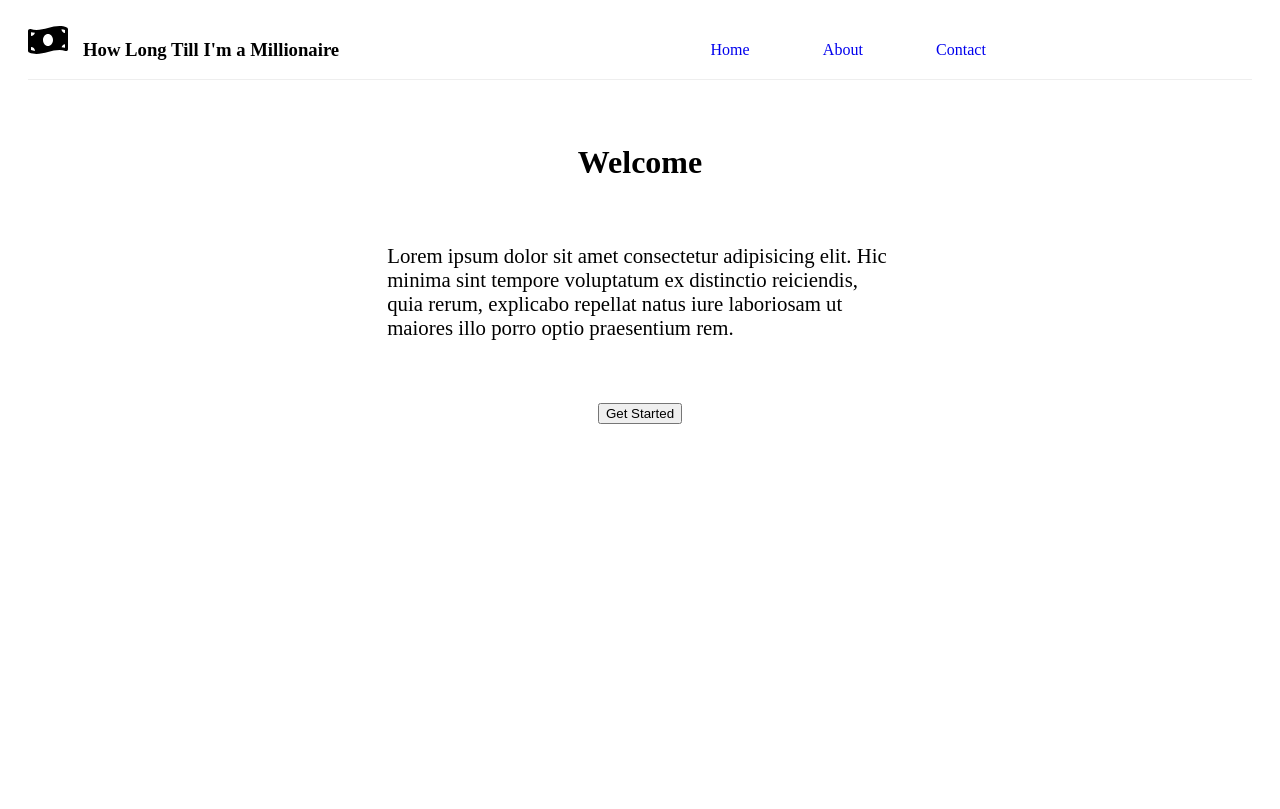
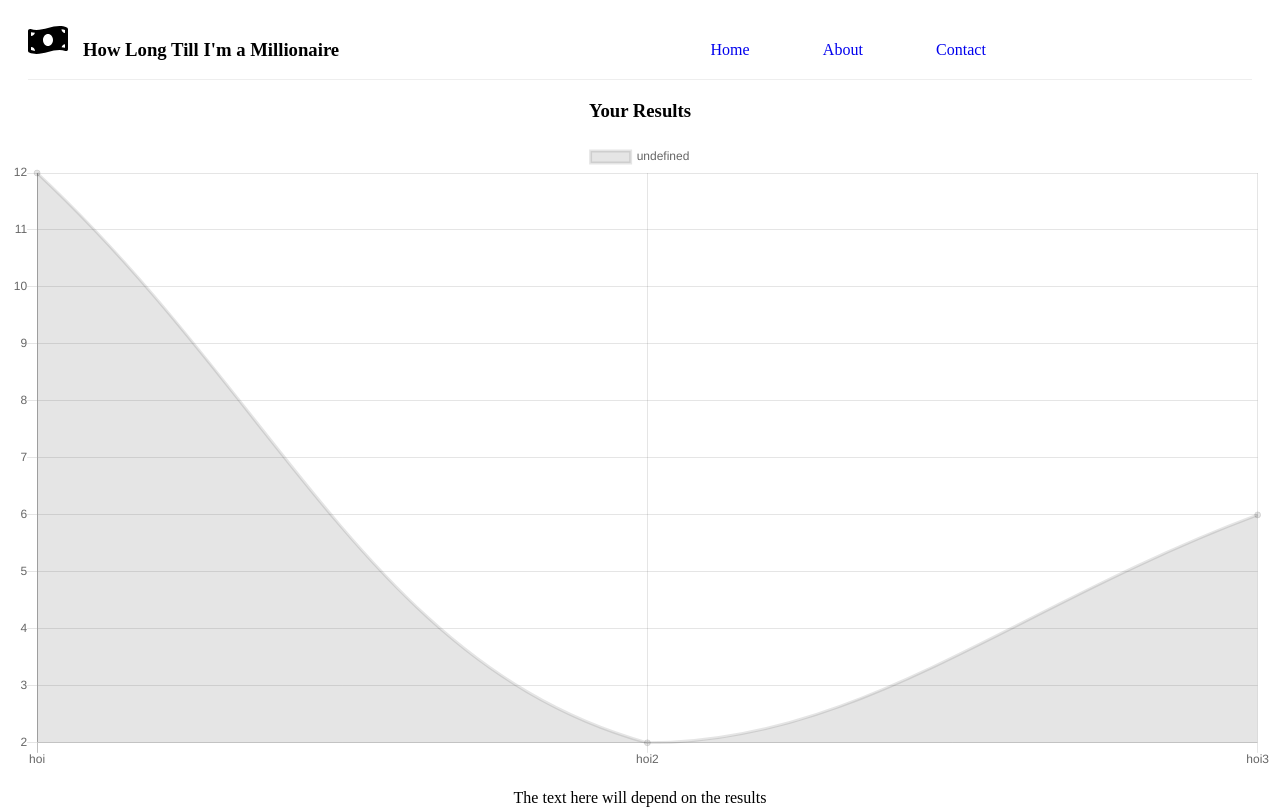
Before and after one commit to Ashkan999/how-long-till-a-millionaire, a React (Create React App) app: page /results in a window 1280 px wide. Shown: the top 809 px of the page. Built offline with nearby package versions, Linux system fonts and the light colour scheme.

Commit message:
Add results page and routing

```diff
--- a/package.json
+++ b/package.json
@@ -9,11 +9,14 @@
     "aos": "^3.0.0-beta.6",
     "autoprefixer": "^10.2.4",
     "bootstrap": "^4.6.0",
+    "chart.js": "^2.9.4",
     "react": "^17.0.1",
     "react-bootstrap": "^1.4.3",
+    "react-chartjs-2": "^2.11.1",
     "react-dom": "^17.0.1",
     "react-hook-form": "^6.15.1",
     "react-icons": "^4.1.0",
+    "react-router-dom": "^5.2.0",
     "react-scripts": "4.0.1",
     "react-scroll": "^1.8.1",
     "web-vitals": "^0.2.4"
--- a/src/App.js
+++ b/src/App.js
@@ -1,9 +1,11 @@
 import { useState } from "react";
+import { BrowserRouter as Router, Route } from "react-router-dom";
 import { animateScroll } from "react-scroll";
 import Footer from "./components/home_page/Footer";
 import Header from "./components/home_page/Header";
 import InfoSection from "./components/home_page/InfoSection";
 import WelcomeSection from "./components/home_page/WelcomeSection";
+import ResultsPage from "./components/results_page/ResultsPage";
 import UserInputPage from "./components/user_input_page/UserInputPage";
 import "./css/App.css";
 
@@ -16,10 +18,18 @@ function App() {
   };
 
   return (
+    <Router>
       <div className="App">
         <Header />
+        <Route
+          exact
+          path="/"
+          render={() => (
+            <>
               <div
-        className={isUserInputPageShowing ? "welcome-form-showing" : "welcome"}
+                className={
+                  isUserInputPageShowing ? "welcome-form-showing" : "welcome"
+                }
               >
                 <WelcomeSection onStart={showUserInputPage} />
                 <div id="user-input-page">
@@ -29,8 +39,15 @@ function App() {
                 </div>
               </div>
               <InfoSection />
+            </>
+          )}
+        />
+        <Route path="/results">
+          <ResultsPage />
+        </Route>
         <Footer />
       </div>
+    </Router>
   );
 }
 
--- /dev/null
+++ b/src/components/results_page/ResultsChart.js
@@ -0,0 +1,15 @@
+import React from "react";
+import { Line } from "react-chartjs-2";
+
+const ResultsChart = () => {
+  return (
+    <Line
+      data={{
+        labels: ["hoi", "hoi2", "hoi3"],
+        datasets: [{ data: [12, 2, 6] }],
+      }}
+    />
+  );
+};
+
+export default ResultsChart;
--- /dev/null
+++ b/src/components/results_page/ResultsPage.js
@@ -0,0 +1,14 @@
+import React from "react";
+import ResultsChart from "./ResultsChart";
+
+const ResultsPage = () => {
+  return (
+    <div className="results-page">
+      <h3>Your Results</h3>
+      <ResultsChart />
+      <p>The text here will depend on the results</p>
+    </div>
+  );
+};
+
+export default ResultsPage;
--- a/src/components/user_input_page/MainForm.js
+++ b/src/components/user_input_page/MainForm.js
@@ -1,5 +1,6 @@
 import React from "react";
 import { useForm } from "react-hook-form";
+import { Link } from "react-router-dom";
 
 function MainForm() {
   const { register, handleSubmit } = useForm();
@@ -36,7 +37,9 @@ function MainForm() {
         placeholder="200"
         ref={register}
       />
-      <input className="button" type="submit" value="show my results" />
+      <Link to="/results">
+        <input className="button" type="submit" value="show my results" />
+      </Link>
     </form>
   );
 }
--- a/src/css/App.css
+++ b/src/css/App.css
@@ -126,6 +126,10 @@ header {
   font-size: 2rem;
 }
 
+.results-page {
+  height: 1000px;
+}
+
 .App {
   text-align: center;
 }
--- /dev/null
+++ b/src/scss/_resultsPage.scss
@@ -0,0 +1,3 @@
+.results-page {
+  height: 1000px;
+}
--- a/src/scss/app.scss
+++ b/src/scss/app.scss
@@ -4,6 +4,7 @@
 @import "./footer";
 @import "./mainForm";
 @import "./userInputPage";
+@import "./resultsPage";
 
 .App {
   text-align: center;
```
Also changed, not shown: 2 other files (tests, documents, lock files or other folders). Lines whose indentation alone changed are shown as unchanged.
